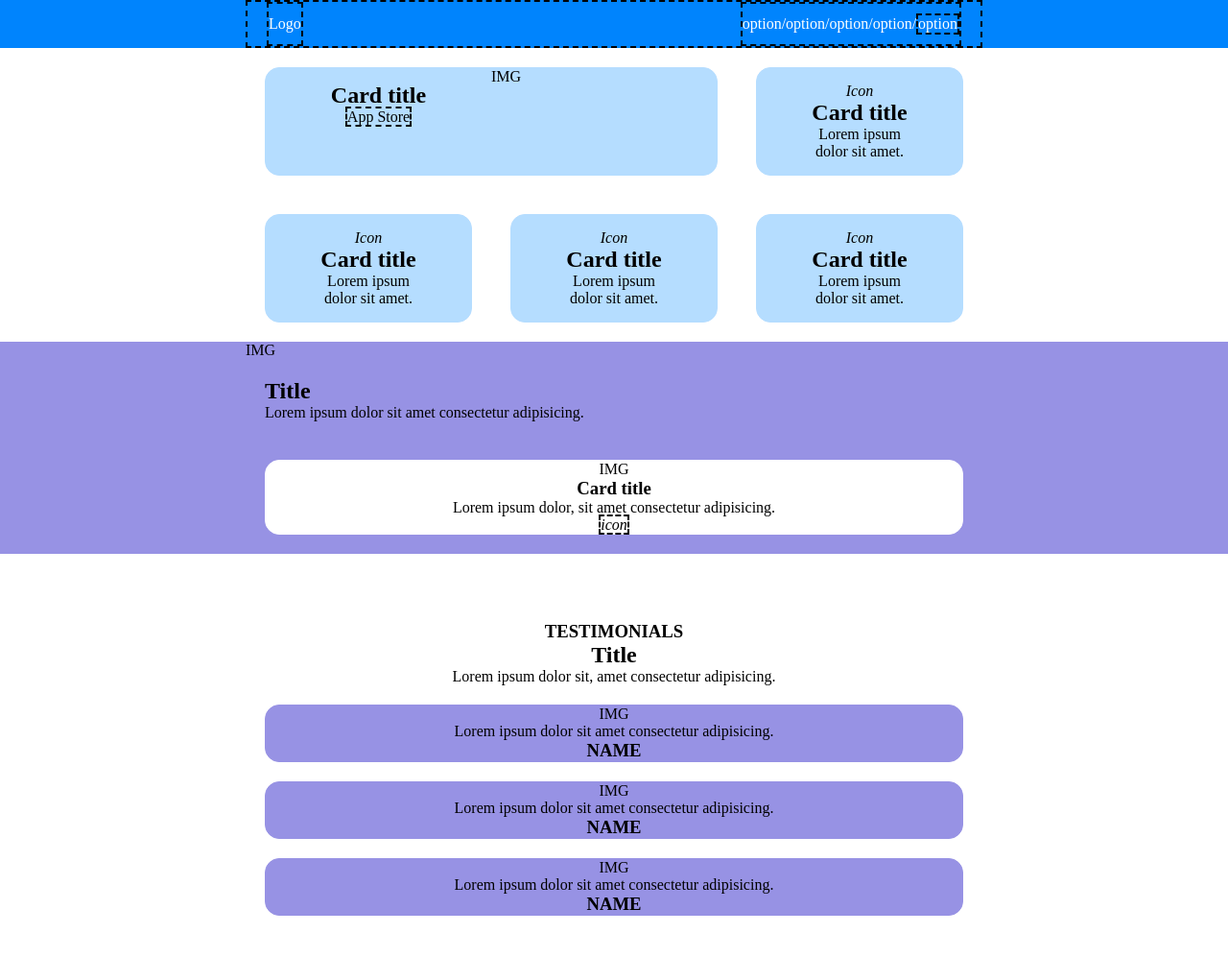
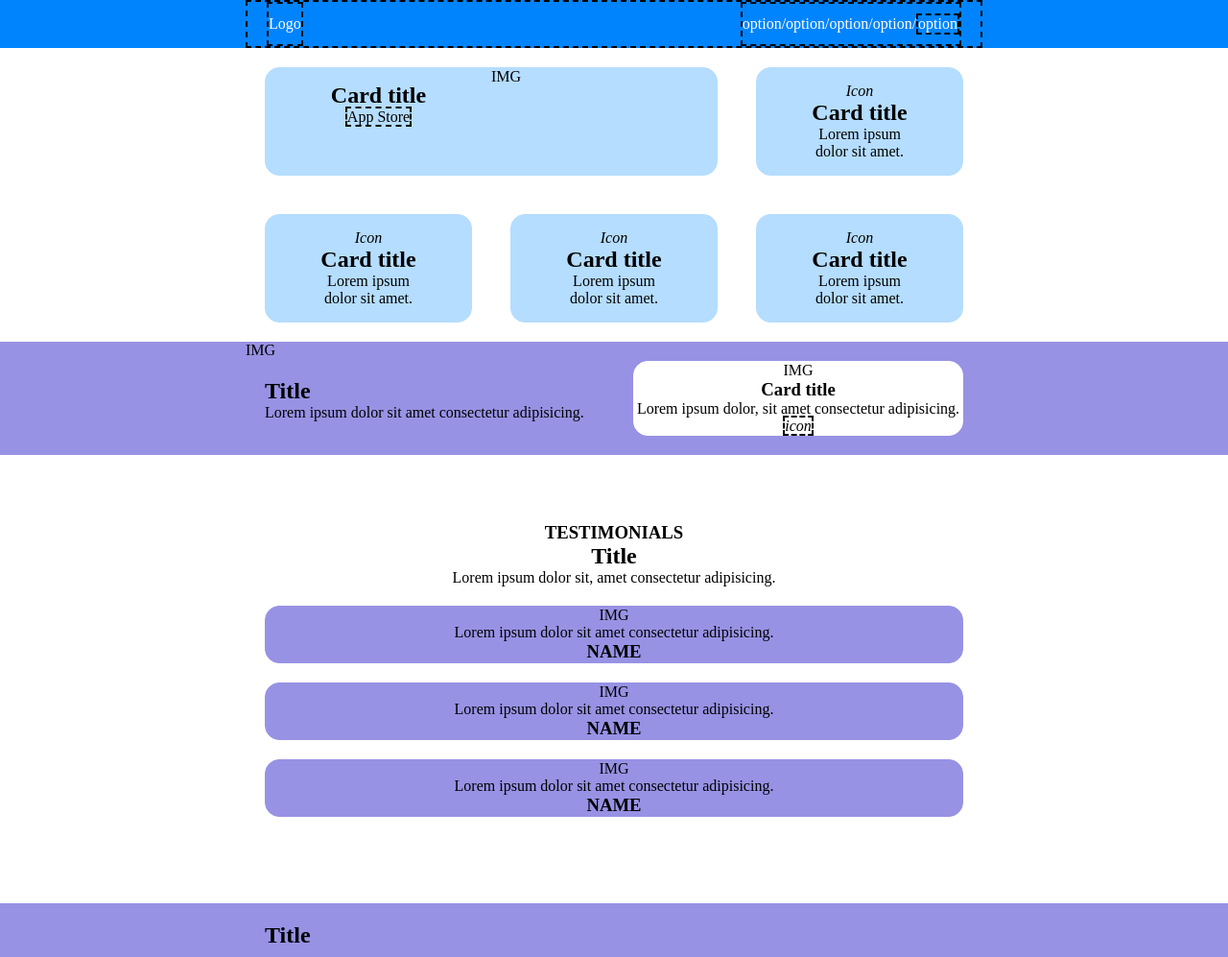
Before and after one commit to AndreaPiazza33/htmlcss-responsive-layout, a plain HTML site: page index.html in a window 1280 px wide. Shown: the top 997 px of the page at 96% size. Drawn offline with Linux system fonts and the light colour scheme.

Commit message:
feat: add desktop responsive to second section

```diff
--- a/CSS/style.css
+++ b/CSS/style.css
@@ -214,4 +214,9 @@ section:nth-child(even){
     .intro-img-box{
         width: 50%;
     }
+
+    /*2nd section*/
+    .strategic-cardbox{
+        width: calc(50% - 40px);
+    }
 }
```
